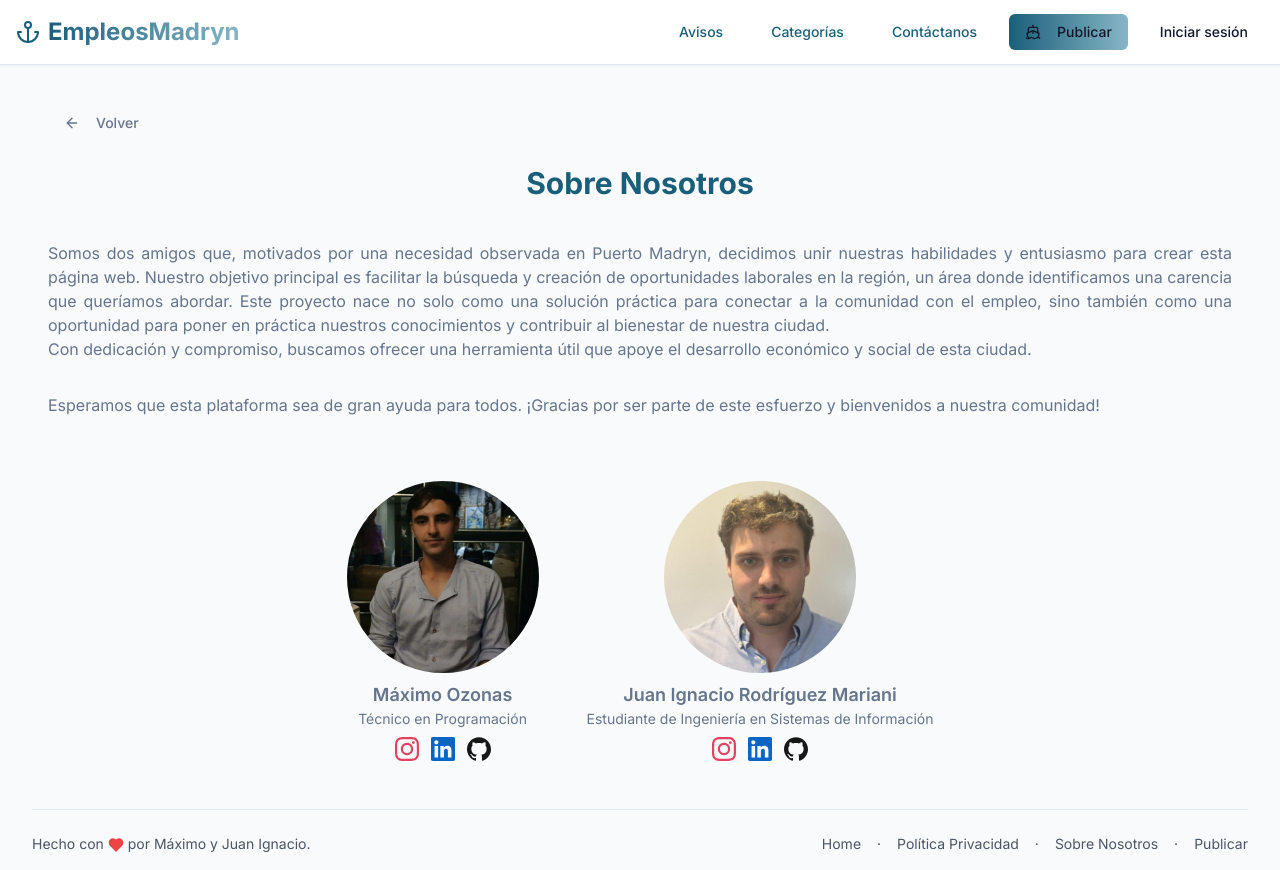
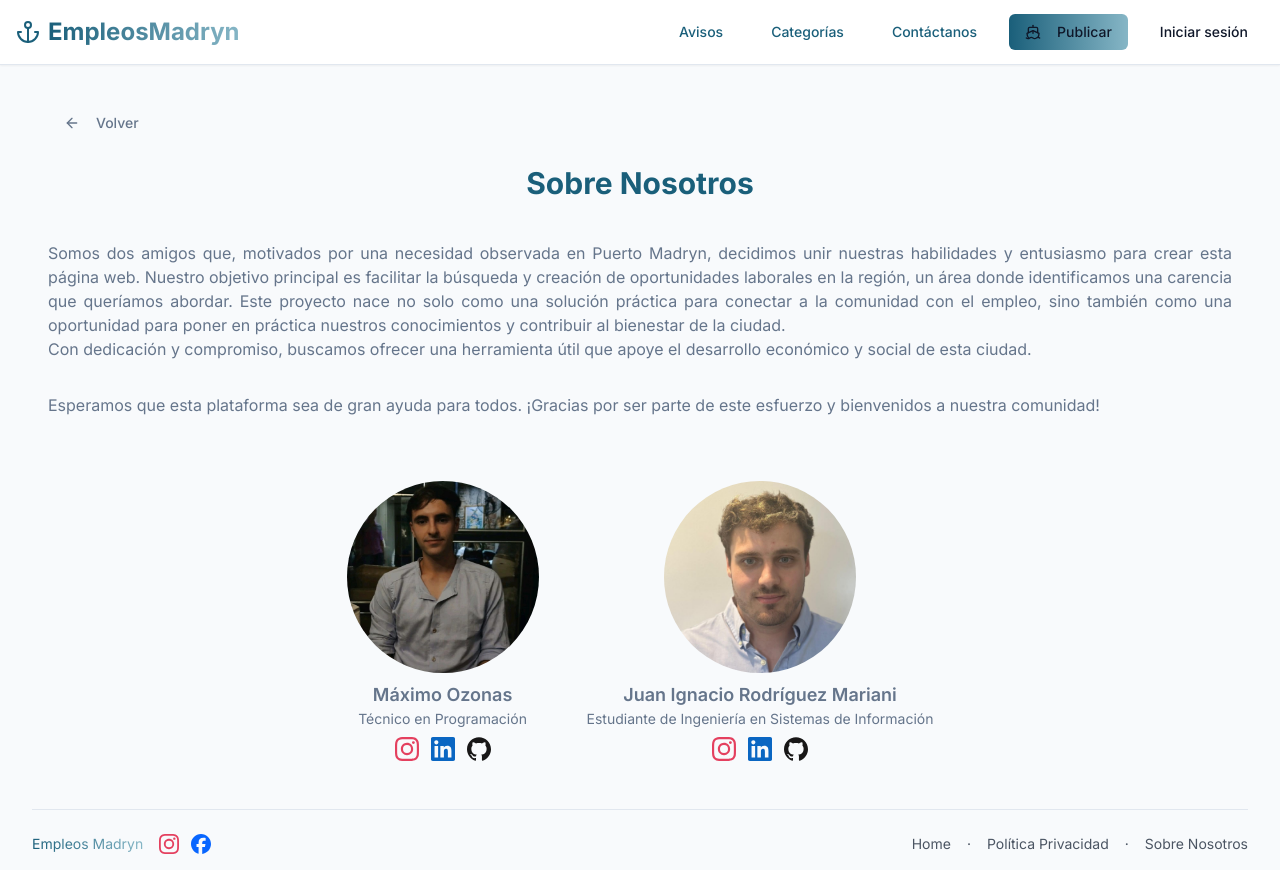
Before and after one commit to maxiozonas/empleo-puerto-madryn-front-end, a Next.js app: page /sobre-nosotros in a window 1280 px wide. Built offline with nearby package versions, Linux system fonts and the light colour scheme; no server answers.

Commit message:
Cambios en footer se agrego links de redes e icono de fb. Correcciones texto

```diff
--- a/app/contactanos/page.tsx
+++ b/app/contactanos/page.tsx
@@ -17,14 +17,38 @@ import { createMessage } from "@/lib/api/contactar";
 
 const formSchema = z
   .object({
-    titulo: z.string().nonempty("Debes ingresar un nombre"),
-    empresaConsultora: z.string().nonempty("Debes ingresar un apellido"),
-    emailContacto: z.string().email("Debes ingresar un email válido"),
-    descripcion: z.string().nonempty("Debes ingresar un mensaje"),
-  })
-  .refine((data) => data.descripcion.length <= 500, {
-    message: "El mensaje no puede superar los 500 caracteres",}
-  );
+    nombre: z.string()
+      .min(1, { message: "El nombre es obligatorio" })
+      .max(30, { message: "El nombre no puede superar los 30 caracteres" })
+      .trim()
+      .refine((val) => val.length > 0 && val.trim().length > 0, {
+        message: "El nombre no puede ser solo espacios",
+      })
+      .refine((val) => !/[^a-zA-Z0-9\sáéíóúÁÉÍÓÚñÑ.,-]/.test(val), {
+        message: "El nombre no puede contener caracteres especiales raros",
+      }),
+    apellido: z.string()
+      .min(1, { message: "El apellido es obligatorio" })
+      .max(30, { message: "El apellido no puede superar los 30 caracteres" })
+      .trim()
+      .refine((val) => val.length > 0 && val.trim().length > 0, {
+        message: "El apellido no puede ser solo espacios",
+      })
+      .refine((val) => !/[^a-zA-Z0-9\sáéíóúÁÉÍÓÚñÑ.,-]/.test(val), {
+        message: "El apellido no puede contener caracteres especiales raros",
+      }),
+    email: z.string()
+      .email({ message: "Email inválido" })
+      .min(1, { message: "El email es obligatorio" })
+      .max(50, { message: "El email no puede superar los 50 caracteres" }),
+    mensaje: z.string()
+      .min(1, { message: "El mensaje es obligatorio" })
+      .max(5000, { message: "El mensaje no puede superar los 5000 caracteres" })
+      .trim()
+      .refine((val) => val.length > 0 && val.trim().length > 0, {
+        message: "El mensaje no puede ser solo espacios",
+      }),
+  });
 
 type FormData = z.infer<typeof formSchema>;
 
@@ -57,10 +81,10 @@ export default function ContactUs() {
   const form = useForm<FormData>({
     resolver: zodResolver(formSchema),
     defaultValues: {
-      titulo: "",
-      empresaConsultora: "",
-      emailContacto: "",
-      descripcion: "",
+      nombre: "",
+      apellido: "",
+      email: "",
+      mensaje: "",
     },
   });
 
@@ -72,10 +96,10 @@ export default function ContactUs() {
     setIsSubmitting(true);
     try {
       const createData: CreateMessageData = {
-        nombre: data.titulo,
-        apellido: data.empresaConsultora,
-        email: data.emailContacto,
-        mensaje: data.descripcion,
+        nombre: data.nombre,
+        apellido: data.apellido,
+        email: data.email,
+        mensaje: data.mensaje,
       };
 
       await createMessageMutation.mutateAsync(createData);
@@ -112,7 +136,7 @@ export default function ContactUs() {
         >
           <FormField
             control={form.control}
-            name="titulo"
+            name="nombre"
             render={({ field }) => (
               <FormItem>
                 <FormLabel className="text-primary font-medium">Nombre</FormLabel>
@@ -129,7 +153,7 @@ export default function ContactUs() {
           />
           <FormField
             control={form.control}
-            name="empresaConsultora"
+            name="apellido"
             render={({ field }) => (
               <FormItem>
                 <FormLabel className="text-primary font-medium">Apellido</FormLabel>
@@ -146,7 +170,7 @@ export default function ContactUs() {
           />
           <FormField
               control={form.control}
-              name="emailContacto"
+              name="email"
               render={({ field }) => (
                 <FormItem>
                   <FormLabel className="text-primary font-medium">Email</FormLabel>
@@ -163,7 +187,7 @@ export default function ContactUs() {
             />
           <FormField
             control={form.control}
-            name="descripcion"
+            name="mensaje"
             render={({ field }) => (
               <FormItem>
                 <FormLabel className="text-primary font-medium">Mensaje</FormLabel>
--- a/app/sobre-nosotros/page.tsx
+++ b/app/sobre-nosotros/page.tsx
@@ -42,7 +42,7 @@ export default function AboutUs() {
           Sobre Nosotros
         </h1>
         <p className="text-muted-foreground text-justify">
-          Somos dos amigos que, motivados por una necesidad observada en Puerto Madryn, decidimos unir nuestras habilidades y entusiasmo para crear esta página web. Nuestro objetivo principal es facilitar la búsqueda y creación de oportunidades laborales en la región, un área donde identificamos una carencia que queríamos abordar. Este proyecto nace no solo como una solución práctica para conectar a la comunidad con el empleo, sino también como una oportunidad para poner en práctica nuestros conocimientos y contribuir al bienestar de nuestra ciudad. <br />
+          Somos dos amigos que, motivados por una necesidad observada en Puerto Madryn, decidimos unir nuestras habilidades y entusiasmo para crear esta página web. Nuestro objetivo principal es facilitar la búsqueda y creación de oportunidades laborales en la región, un área donde identificamos una carencia que queríamos abordar. Este proyecto nace no solo como una solución práctica para conectar a la comunidad con el empleo, sino también como una oportunidad para poner en práctica nuestros conocimientos y contribuir al bienestar de la ciudad. <br />
           Con dedicación y compromiso, buscamos ofrecer una herramienta útil que apoye el desarrollo económico y social de esta ciudad.
         </p>
         <p className="text-muted-foreground text-justify">
--- a/components/home-page/footer.tsx
+++ b/components/home-page/footer.tsx
@@ -2,9 +2,15 @@
 
 import { Heart } from "lucide-react";
 import { useRouter } from "next/navigation";
+import Image from "next/image";
 
 export default function Footer() {
   const router = useRouter();
+
+  const icons = {
+    instagram: "/icons/instagram.svg",
+    facebook: "/icons/facebook.svg",
+  };
 
   const handleHomeClick = (e: React.MouseEvent<HTMLAnchorElement>) => {
     e.preventDefault();
@@ -29,8 +35,36 @@ export default function Footer() {
 
   return (
     <div className="border-t mt-6 pt-6 flex flex-col md:flex-row justify-between items-center text-sm text-gray-600">
-      <div className="mb-4 md:mb-0">
-        Hecho con <Heart className="inline h-4 w-4 text-red-500 fill-red-500" /> por Máximo y Juan Ignacio.
+      <div className="mb-4 md:mb-0 flex">
+        <h2 className="bg-clip-text text-transparent bg-ocean-gradient mr-4">
+          Empleos Madryn
+        </h2>
+        <a
+          href="https://www.instagram.com/madrynempleos"
+          target="_blank"
+          rel="noopener noreferrer"
+        >
+            <Image
+                src={icons.instagram}
+                alt="Instagram Madryn Empleos"
+                width={24}
+                height={24}
+                className="h-5 w-5 mr-3"
+            />
+        </a>
+        <a
+          href="https://www.facebook.com/profile.php?id=61574532959697&locale=es_LA"
+          target="_blank"
+          rel="noopener noreferrer"
+        >
+            <Image
+                src={icons.facebook}
+                alt="Facebook Madryn Empleos"
+                width={24}
+                height={24}
+                className="h-5 w-5"
+            />
+        </a>
       </div>
       <div className="flex flex-wrap justify-center md:justify-end gap-4">
         <a
@@ -56,14 +90,6 @@ export default function Footer() {
         >
           Sobre Nosotros
         </a>
-        <span>·</span>
-        <a
-          href="#"
-          onClick={handlePublishClick}
-          className="hover:text-blue-600 transition-colors cursor-pointer"
-        >
-          Publicar
-        </a>
       </div>
     </div>
   );
```
Also changed, not shown: public/icons/facebook.svg (added).
